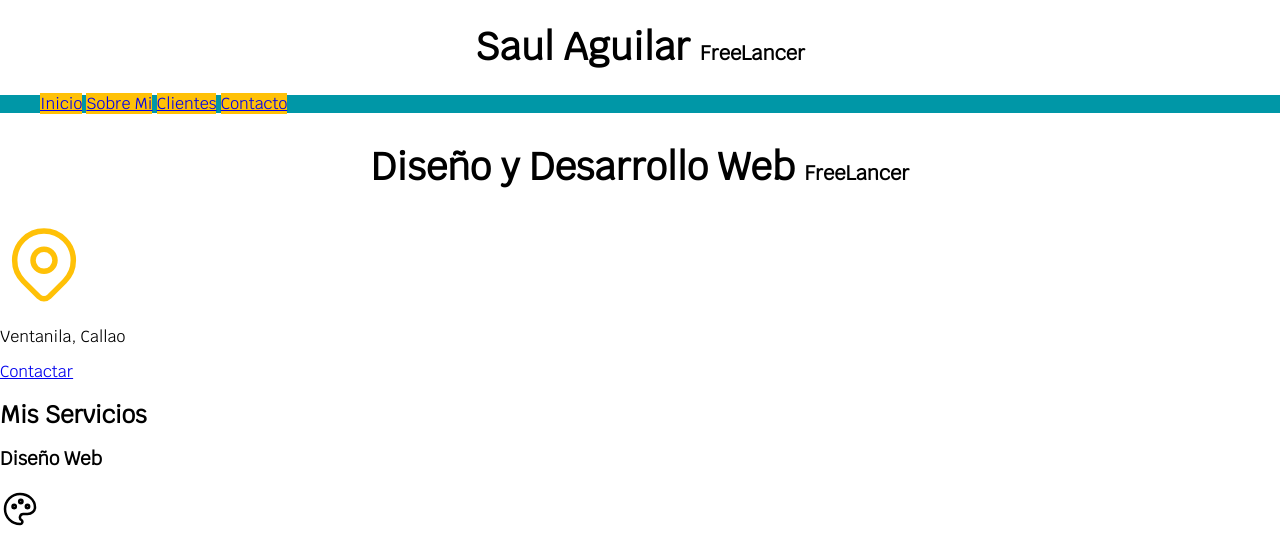
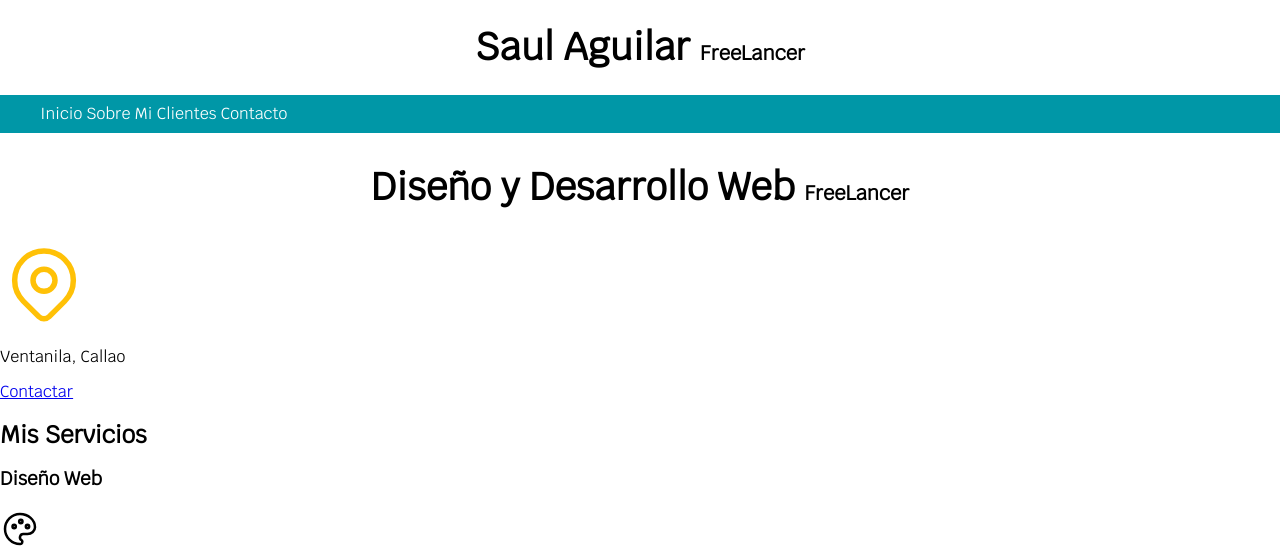
Before and after one commit to SaulAguilarLavado/FreeLancer-Inicio-main, a plain HTML site: page FreeLancer-Inicio/index.html in a window 1280 px wide. Shown: the top 546 px of the page. Drawn offline with Linux system fonts and the light colour scheme.

Commit message:
Seccion 6 - clase 31

```diff
--- a/FreeLancer-Inicio/css/style.css
+++ b/FreeLancer-Inicio/css/style.css
@@ -47,10 +47,10 @@ body{
 }
 
 .navegacion-principal{
-
+    padding: 1rem;
 }
 
 .navegacion-principal a{
-    background-color: var(--primario);
-    display: inline;
+    color: var(--blanco);
+    text-decoration: none
 }
```
